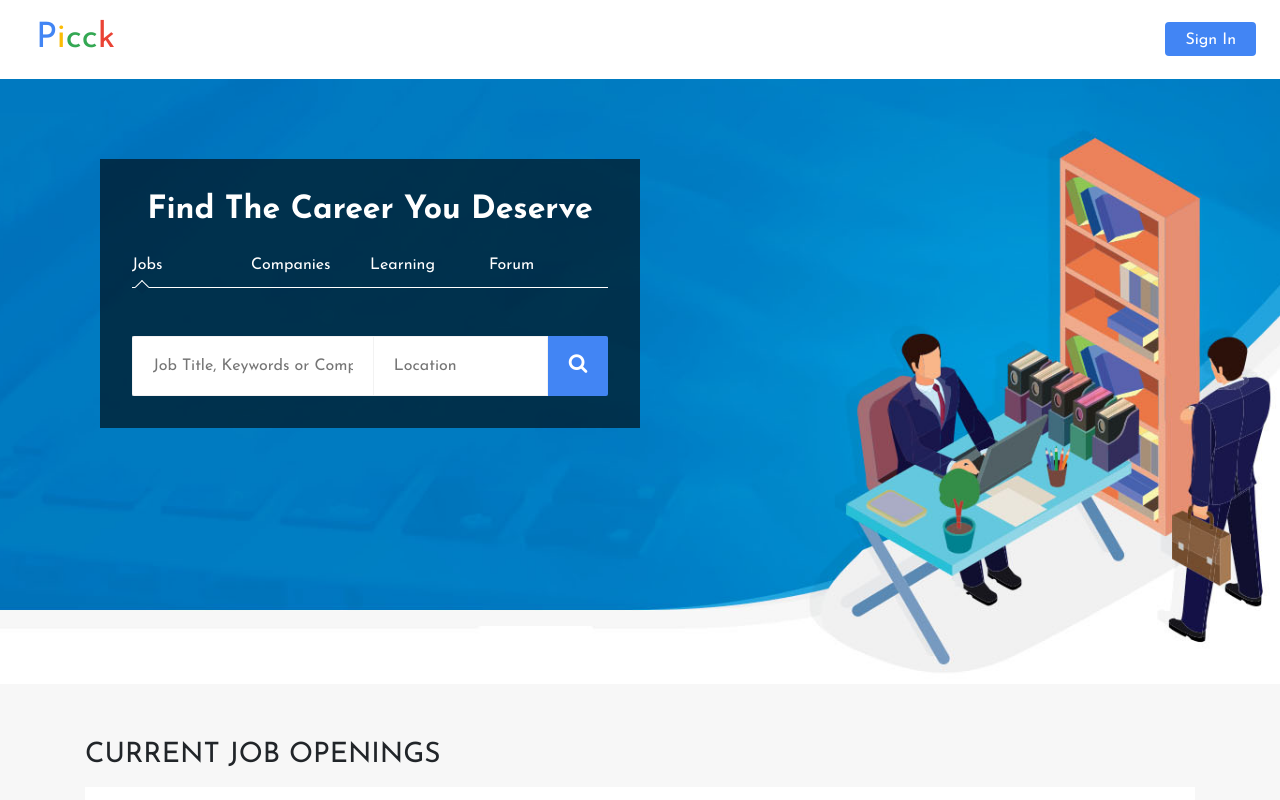
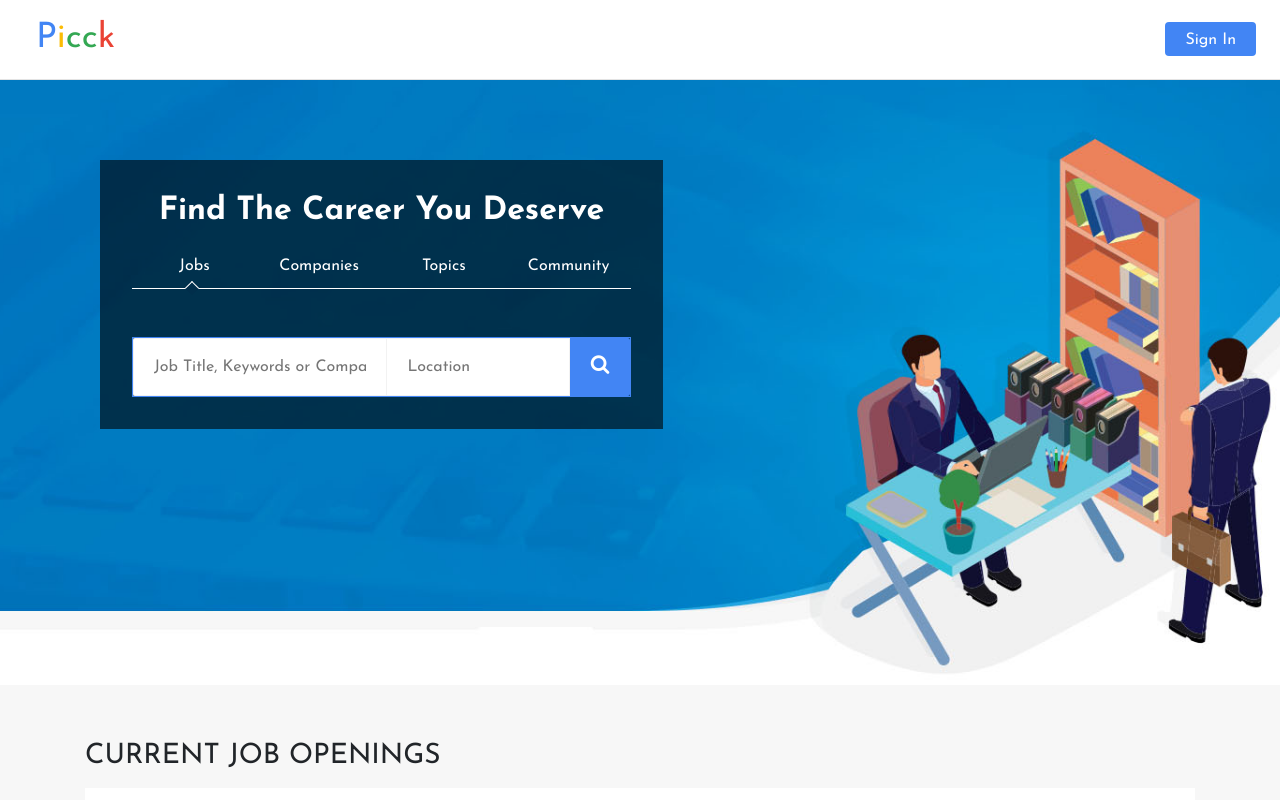
Before and after one commit to avtarvikas/picck, a React (Create React App) app: page / in a window 1280 px wide. Shown: the top 800 px of the page. Built offline with nearby package versions, Linux system fonts and the light colour scheme.

Commit message:
style fix

```diff
--- a/src/common/Header.js
+++ b/src/common/Header.js
@@ -6,7 +6,7 @@ class Header extends Component {
     return (
       <div className="header">
         <nav className="navbar navbar-expand-lg navbar-light">
-          <a className="navbar-brand" href="">
+          <a className="navbar-brand" href="/">
           {/* <img src={logo} width={90}/> */}
             <div className="brand-name">
               <span className="text-blue">P</span>
@@ -38,7 +38,7 @@ class Header extends Component {
                 </a>
               </li>*/}
               <li className="nav-item">
-                <a className="nav-link disabled" href="">
+                <a className="nav-link disabled" href="/#sign-in-section">
                   <Button
                     disabled={false}
                     value="Sign In"
--- a/src/common/Search.js
+++ b/src/common/Search.js
@@ -4,17 +4,17 @@ class Search extends Component {
   constructor(props){
     super(props);
     this.state = {
-      left: "1%"
+      left: "11%"
     };
   };
 
   render() {
     const { searchBarFixed, activeTab } = this.props;
     const { left } = this.state;
-    let marginLeft = null;
-    if(activeTab == 'job') {
-      marginLeft = '50px';
-    }
+    let marginLeft = this.state.left;
+    // if(activeTab == 'job') {
+    //   marginLeft = '50px';
+    // }
     console.log(marginLeft, activeTab);
     return (
       <div className="search-container">
@@ -22,17 +22,17 @@ class Search extends Component {
           <h1>Find The Career You Deserve</h1>
           <div className="row titles m0">
             <span onClick={()=> this.setState({
-                left:"1%"
+                left:"11%"
             })}>Jobs</span>
             <span onClick={()=> this.setState({
-                left:"26%"
+                left:"36%"
             })}>Companies</span>
             <span onClick={()=> this.setState({
-                left:"51%"
-            })}>Learning</span>
+                left:"61%"
+            })}>Topics</span>
             <span onClick={()=> this.setState({
-                left:"76%"
-            })}>Forum</span>
+                left:"86%"
+            })}>Community</span>
             <div className="arrow" style={{ marginLeft: left }} />
           </div>
           <form className="form-group" />
--- a/src/css/header.css
+++ b/src/css/header.css
@@ -3,7 +3,8 @@
   position: sticky;
   top: 0;
   background: white;
-  z-index: 1; }
+  z-index: 1;
+  border-bottom: 1px solid #e3e3e3; }
   .header .brand-name {
     position: relative;
     font-size: 35px;
--- a/src/css/index.css
+++ b/src/css/index.css
@@ -28,7 +28,8 @@
   position: sticky;
   top: 0;
   background: white;
-  z-index: 1; }
+  z-index: 1;
+  border-bottom: 1px solid #e3e3e3; }
   .header .brand-name {
     position: relative;
     font-size: 35px;
@@ -129,8 +130,6 @@ footer {
       margin: 20px auto; }
 
 .search-container {
-  width: 90vw;
-  max-width: 540px;
   margin: 0 100px; }
   @media screen and (max-width: 768px) {
     .search-container {
@@ -152,7 +151,7 @@ footer {
       .search-container .outer .titles span {
         display: inline-block;
         width: 25%;
-        text-align: left; }
+        text-align: center; }
       .search-container .outer .titles .arrow {
         position: absolute;
         display: block;
@@ -171,14 +170,14 @@ footer {
     .search-container .outer .form {
       height: 60px;
       z-index: 2;
-      position: relative; }
+      position: relative;
+      border: 1px solid #4285f4; }
       .search-container .outer .form.search-bar-fixed {
         position: fixed;
         top: 8px; }
       .search-container .outer .form .keyword, .search-container .outer .form .loc, .search-container .outer .form .search-btn {
         outline: none; }
       .search-container .outer .form .keyword, .search-container .outer .form .loc {
-        height: inherit;
         -webkit-appearance: none;
         padding: 0 20px;
         font-size: 16px;
@@ -263,14 +262,15 @@ footer {
     padding: 2em 1em 3em;
     box-shadow: 0px 1px 1px 1px #ccc; }
   .login .form-group {
-    text-align: center;
-    margin-bottom: 3em; }
+    text-align: center; }
     .login .form-group img {
       margin-bottom: 3em;
       height: 150px;
       width: 150px;
       border-radius: 50%;
       background: grey; }
+    .login .form-group .login-with {
+      font-size: 20px; }
     .login .form-group input {
       display: block;
       margin: 0 auto;
--- a/src/css/login.css
+++ b/src/css/login.css
@@ -9,14 +9,15 @@
     padding: 2em 1em 3em;
     box-shadow: 0px 1px 1px 1px #ccc; }
   .login .form-group {
-    text-align: center;
-    margin-bottom: 3em; }
+    text-align: center; }
     .login .form-group img {
       margin-bottom: 3em;
       height: 150px;
       width: 150px;
       border-radius: 50%;
       background: grey; }
+    .login .form-group .login-with {
+      font-size: 20px; }
     .login .form-group input {
       display: block;
       margin: 0 auto;
--- a/src/css/search.css
+++ b/src/css/search.css
@@ -1,6 +1,4 @@
 .search-container {
-  width: 90vw;
-  max-width: 540px;
   margin: 0 100px; }
   @media screen and (max-width: 768px) {
     .search-container {
@@ -22,7 +20,7 @@
       .search-container .outer .titles span {
         display: inline-block;
         width: 25%;
-        text-align: left; }
+        text-align: center; }
       .search-container .outer .titles .arrow {
         position: absolute;
         display: block;
@@ -41,14 +39,14 @@
     .search-container .outer .form {
       height: 60px;
       z-index: 2;
-      position: relative; }
+      position: relative;
+      border: 1px solid #4285f4; }
       .search-container .outer .form.search-bar-fixed {
         position: fixed;
         top: 8px; }
       .search-container .outer .form .keyword, .search-container .outer .form .loc, .search-container .outer .form .search-btn {
         outline: none; }
       .search-container .outer .form .keyword, .search-container .outer .form .loc {
-        height: inherit;
         -webkit-appearance: none;
         padding: 0 20px;
         font-size: 16px;
--- a/src/modules/Users/components/Banner.js
+++ b/src/modules/Users/components/Banner.js
@@ -12,8 +12,10 @@ class Banner extends Component {
   componentDidMount(){
     window.addEventListener("scroll", this.pageScroll);
   }
+  componentWillUnmount(){
+    window.removeEventListener("scroll", this.pageScroll);
+  }
   pageScroll(){
-    console.log(window.pageYOffset, this.state)
     if(window.pageYOffset > 328) {
       this.setState({searchBarFixed: true});
     } else {
--- a/src/modules/Users/components/SignIn.js
+++ b/src/modules/Users/components/SignIn.js
@@ -6,7 +6,7 @@ class SignIn extends Component {
   render() {
     console.log(this.props);
     return (
-      <div className="sign-in-page section">
+      <div className="sign-in-page section" id="sign-in-section">
         <div className="container">
           <div className="page-header">
             <h1>SIGN IN</h1>
--- a/src/modules/Users/containers/login.js
+++ b/src/modules/Users/containers/login.js
@@ -36,9 +36,10 @@ class Login extends Component {
           <div className="outer">
             <form className="form-group">
               <img src={imagesrc} alt='login-user'/>
-              <input type="text" name="username" placeholder="Username" />
+              <div className="login-with">Login With</div>
+              {/* <input type="text" name="username" placeholder="Username" />
               <input type="password" name="password" placeholder="Password" />
-              <button type="submit" className="btn-primary">Login</button>
+              <button type="submit" className="btn-primary">Login</button> */}
             </form>
             <div className="icons">
               <div className='row'>
--- a/src/styles/header.scss
+++ b/src/styles/header.scss
@@ -4,6 +4,7 @@
     top: 0;
     background: white;
     z-index: 1;
+    border-bottom: 1px solid #e3e3e3;
     .brand-name{
         position: relative;
         font-size: 35px;
--- a/src/styles/login.scss
+++ b/src/styles/login.scss
@@ -11,13 +11,16 @@
     }
     .form-group {
         text-align: center;
-        margin-bottom: 3em;
+        // margin-bottom: 3em;
         img {
             margin-bottom: 3em;
             height: 150px;
             width: 150px;
             border-radius: 50%;
             background: grey;
+        }
+        .login-with{
+            font-size: 20px;
         }
         input {
             display: block;
--- a/src/styles/search.scss
+++ b/src/styles/search.scss
@@ -1,8 +1,6 @@
 @import "./vars.scss";
 
 .search-container {
-  width: 90vw;
-  max-width: 540px;
   margin: 0 100px;
   @media screen and (max-width:768px) {
     margin: 0 auto;
@@ -25,7 +23,7 @@
       span {
         display: inline-block;
         width: 25%;
-        text-align: left;
+        text-align: center;
       }
       .arrow {
         position: absolute;
@@ -49,6 +47,7 @@
       height: 60px;
       z-index: 2;
       position: relative;
+      border: 1px solid #4285f4;
       &.search-bar-fixed {
         position: fixed;
         top: 8px;
@@ -57,7 +56,6 @@
         outline: none;
       }
       .keyword, .loc {
-        height: inherit;
         -webkit-appearance: none;
         padding: 0 20px;
         font-size: 16px;
```
